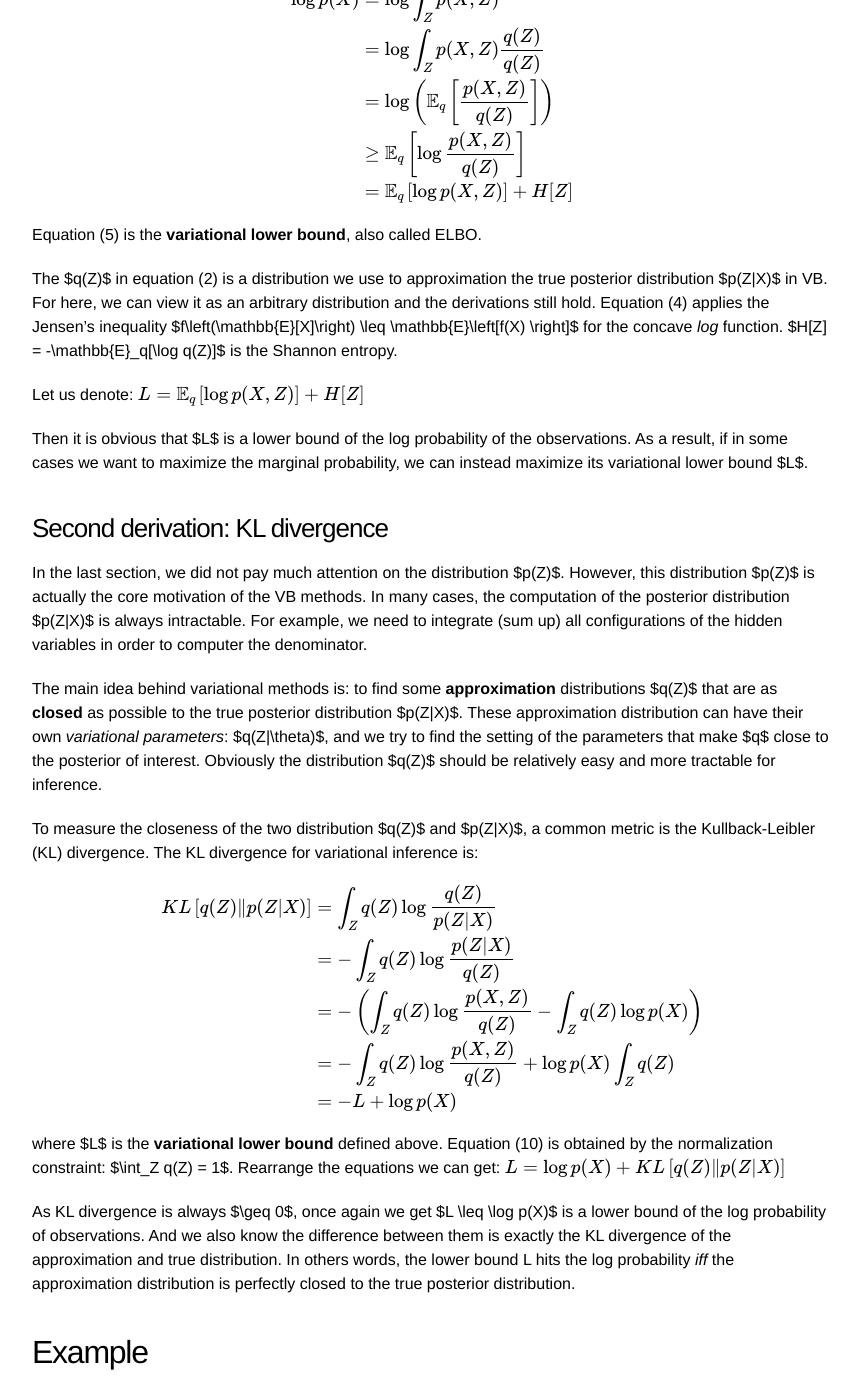
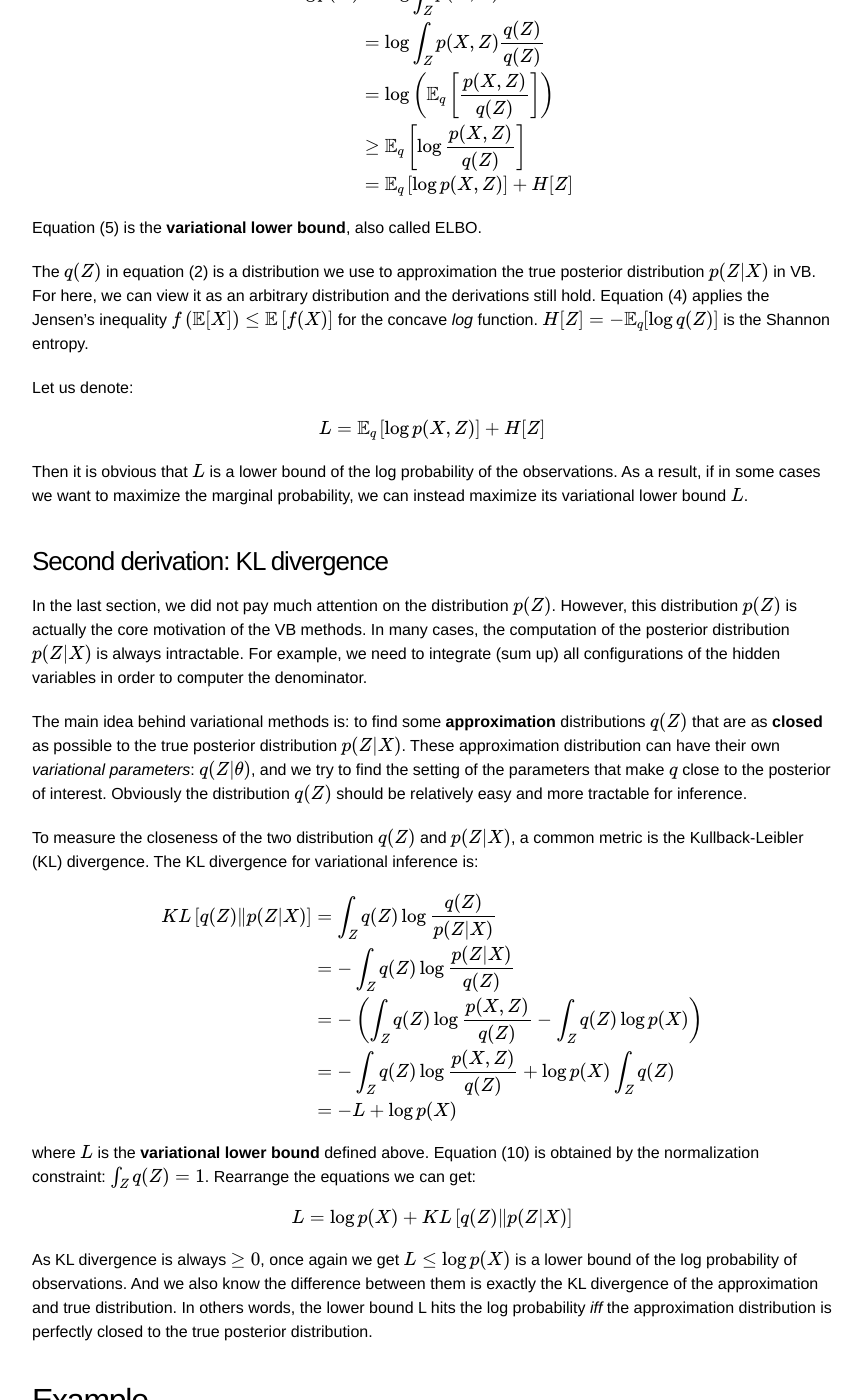
Before and after one commit to xyang35/xyang35.github.io, a Jekyll site: the page built from _posts/2017-04-14-variational-lower-bound.markdown, in a window 1280 px wide and 1400 px high, scrolled down 1319 px. Shown: the whole window, without its empty margins (208-1070 px from the left). Built offline with Jekyll 4.4.1, drawn with Linux system fonts in a browser that asks for light colours; formulas are drawn with MathJax 3; comment, search, counter and statistics services are not loaded; some of the changed text lies outside the part shown.

Commit message:
variational

```diff
--- a/_posts/2017-04-14-variational-lower-bound.markdown
+++ b/_posts/2017-04-14-variational-lower-bound.markdown
@@ -20,27 +20,25 @@
 derivations. In this note, we aim to introduce the basic ideas of
 variational lower bound, which can help to understand the derivations of
 the learning rules in the papers related to “hard attention” mechanism
-[@ba2014multiple], [@lei2016rationalizing], [@xu2015show],
-[@mnih2014recurrent].
+[[2]](#ba2014multiple), [[3]](#lei2016rationalizing), [[4]](#xu2015show), [[5]](#mnih2014recurrent).
 
 ## Variational Lower Bound
 
 ### Problem setup
 
 
-Assume that
-$X$
-are observations (data) and $Z$ are hidden variables.
+Assume that \\(X\\)
+are observations (data) and \\(Z\\) are hidden variables.
 Note that we are general – the hidden variables might include the
 “parameters”. The relationship of these two variables can be represented
 using the following graphical model.
 
-<img src="/assets/inference.png">
+<img src="/assets/inference.png" align="center">
 
 
 Moreover, uppercase \\(P(X) \\) denotes the probability distribution over
-that variable, and lowercase $p(X)$ is the density function of the
-distribution of $X$. The posterior distribution of the hidden variables
+that variable, and lowercase \\(p(X)\\) is the density function of the
+distribution of \\(X\\). The posterior distribution of the hidden variables
 can then be written as follows using the *Bayes’ Theorem*.
 
 $$p(Z|X) = \frac{p(X|Z)p(Z)}{p(X)} = \frac{p(X|Z)p(Z)}{\int_Z p(X,Z)}$$
@@ -49,7 +47,7 @@
 
 
 Starting from the log probability of the observations (the marginal
-probability of $X$), we can have:
+probability of \\(X\\) ), we can have:
 
 $$
 \begin{aligned}
@@ -63,39 +61,41 @@
 
 Equation (5) is the **variational lower bound**, also called ELBO.
 
-The $q(Z)$ in equation (2) is a distribution we use to approximation the
-true posterior distribution $p(Z|X)$ in VB. For here, we can view it as
+The \\(q(Z)\\) in equation (2) is a distribution we use to approximation the
+true posterior distribution \\(p(Z|X)\\) in VB. For here, we can view it as
 an arbitrary distribution and the derivations still hold. Equation (4)
 applies the Jensen’s inequality
-$f\left(\mathbb{E}[X]\right) \leq \mathbb{E}\left[f(X) \right]$ for the
-concave *log* function. $H[Z] = -\mathbb{E}_q[\log q(Z)]$ is the Shannon
+\\(f\left(\mathbb{E}[X]\right) \leq \mathbb{E}\left[f(X) \right]\\) for the
+concave *log* function. \\(H[Z] = -\mathbb{E}_q[\log q(Z)]\\) is the Shannon
 entropy.
 
-Let us denote: $$L = \mathbb{E}_q\left[\log p(X,Z)\right] + H[Z]$$
+Let us denote:
 
-Then it is obvious that $L$ is a lower bound of the log probability of
+$$L = \mathbb{E}_q\left[\log p(X,Z)\right] + H[Z]$$
+
+Then it is obvious that \\(L\\) is a lower bound of the log probability of
 the observations. As a result, if in some cases we want to maximize the
 marginal probability, we can instead maximize its variational lower
-bound $L$.
+bound \\(L\\).
 
 ### Second derivation: KL divergence
 
 In the last section, we did not pay much attention on the distribution
-$p(Z)$. However, this distribution $p(Z)$ is actually the core
+\\(p(Z)\\). However, this distribution \\(p(Z)\\) is actually the core
 motivation of the VB methods. In many cases, the computation of the
-posterior distribution $p(Z|X)$ is always intractable. For example, we
+posterior distribution \\(p(Z|X)\\) is always intractable. For example, we
 need to integrate (sum up) all configurations of the hidden variables in
 order to computer the denominator.
 
 The main idea behind variational methods is: to find some
-**approximation** distributions $q(Z)$ that are as **closed** as
-possible to the true posterior distribution $p(Z|X)$. These
+**approximation** distributions \\(q(Z)\\) that are as **closed** as
+possible to the true posterior distribution \\(p(Z|X)\\). These
 approximation distribution can have their own *variational parameters*:
-$q(Z|\theta)$, and we try to find the setting of the parameters that
-make $q$ close to the posterior of interest. Obviously the distribution
-$q(Z)$ should be relatively easy and more tractable for inference.
+\\(q(Z|\theta)\\), and we try to find the setting of the parameters that
+make \\(q\\) close to the posterior of interest. Obviously the distribution
+\\(q(Z)\\) should be relatively easy and more tractable for inference.
 
-To measure the closeness of the two distribution $q(Z)$ and $p(Z|X)$, a
+To measure the closeness of the two distribution \\(q(Z)\\) and \\(p(Z|X)\\), a
 common metric is the Kullback-Leibler (KL) divergence. The KL divergence
 for variational inference is:
 
@@ -109,13 +109,14 @@
 \end{aligned}
 $$
 
-where $L$ is the **variational lower bound** defined above. Equation
-(10) is obtained by the normalization constraint: $\int_Z q(Z) = 1$.
+where \\(L\\) is the **variational lower bound** defined above. Equation
+(10) is obtained by the normalization constraint: \\(\int_Z q(Z) = 1\\).
 Rearrange the equations we can get:
+
 $$ L = \log p(X) + KL\left[q(Z) \| p(Z|X)\right] $$
 
-As KL divergence is always $\geq 0$, once again we get
-$L \leq \log p(X)$ is a lower bound of the log probability of
+As KL divergence is always \\(\geq 0\\), once again we get
+\\(L \leq \log p(X)\\) is a lower bound of the log probability of
 observations. And we also know the difference between them is exactly
 the KL divergence of the approximation and true distribution. In others
 words, the lower bound L hits the log probability *iff* the
@@ -132,21 +133,24 @@
 [@ba2014multiple] as an example.
 
 First of all, we want to maximize the log likelihood of the class label:
-$\log p(y|I, W)$. Here $I$ is the image, $W$ is the model parameters and
-$y$ is the class label, which can be viewed as an observable variable.
+\\(\log p(y|I, W)\\). Here \\(I\\) is the image, \\(W\\) is the model parameters and
+\\(y\\) is the class label, which can be viewed as an observable variable.
 Then, the objective function above can be rewritten by marginalizing
-over the locations $l$ (hidden variables):
+over the locations \\(l\\) (hidden variables):
+
 $$\log p(y|I,W) = \log \sum_l p(l|I,W)p(y|l,I,W)$$
 
 We can obtained its lower bound directly using Jensen’s inequality:
+
 $$\log \sum_l p(l|I,W)p(y|l,I,W) \geq \sum_l p(l|I,W) \log p(y|l,I,W)$$
 
 We can also get the same result using the variational lower bound of the
-marginal probability of observations and setting $q(l) = p(l|I,W)$:
+marginal probability of observations and setting \\(q(l) = p(l|I,W)\\):
+
 $$\log p(y|I,W) \geq \sum_l q(l) \log\frac{p(y,l|I,W)}{q(l)} = \log \sum_l p(l|I,W)p(y|l,I,W)$$
 
 Then, we can maximize the variational lower bound instead by taking
-derivatives of it with respect to the model parameter $W$. Almost the
+derivatives of it with respect to the model parameter \\(W\\). Almost the
 same derivations are also used in [@xu2015show].
 
 ## Conclusion
```
Also changed, not shown: other parts of _posts/2017-04-14-variational-lower-bound.markdown (+30 -3 lines).
